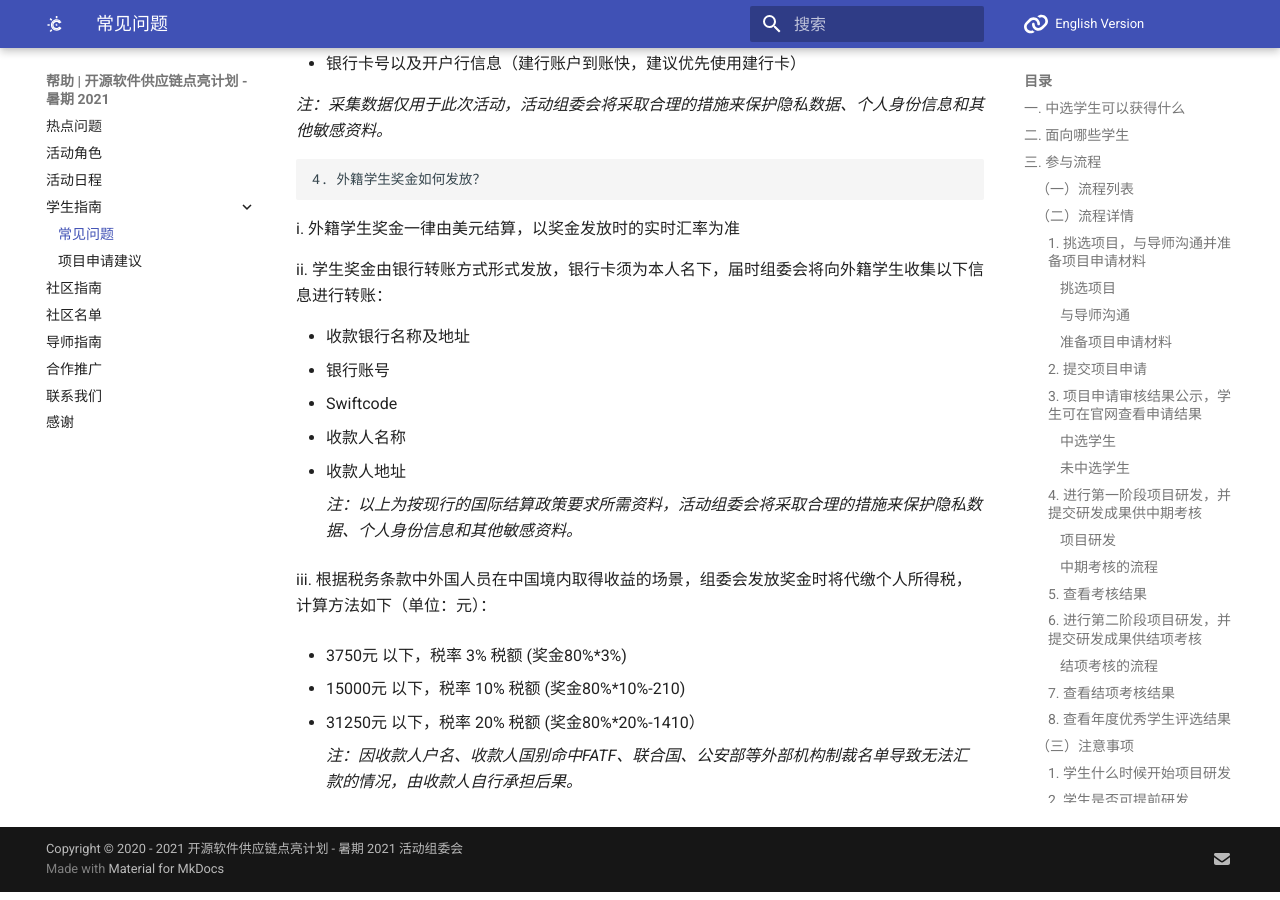
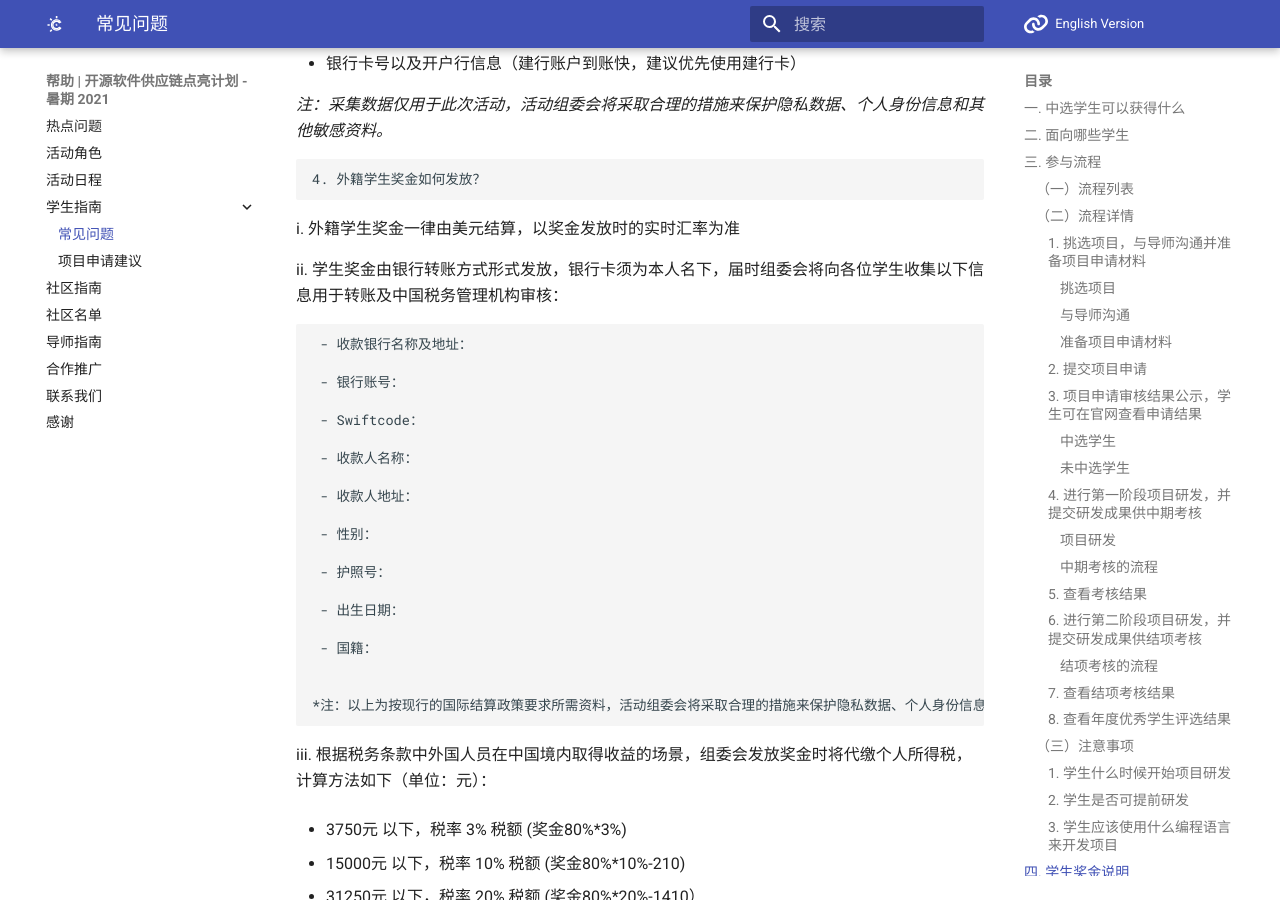
Before and after one commit to summer-ospp/help, an MkDocs documentation site: the page built from docs/student.md, in a window 1280 px wide and 900 px high, scrolled down 5010 px. Built offline with MkDocs 1.6.1 and Material for MkDocs 9.7.7, drawn with Linux system fonts in a browser that asks for light colours; comment, search, counter and statistics services are not loaded.

Commit message:
Update student.md

```diff
--- a/docs/student.md
+++ b/docs/student.md
@@ -231,13 +231,25 @@ iii. 组委会组织评审团，针对项目产出进行评审，并综合社区
 
   i. 外籍学生奖金一律由美元结算，以奖金发放时的实时汇率为准
 
-  ii. 学生奖金由银行转账方式形式发放，银行卡须为本人名下，届时组委会将向外籍学生收集以下信息进行转账：
+  ii. 学生奖金由银行转账方式形式发放，银行卡须为本人名下，届时组委会将向各位学生收集以下信息用于转账及中国税务管理机构审核：
 
-  - 收款银行名称及地址
-  - 银行账号
-  - Swiftcode
-  - 收款人名称
-  - 收款人地址
+     - 收款银行名称及地址：
+
+     - 银行账号：
+
+     - Swiftcode：
+
+     - 收款人名称：
+
+     - 收款人地址：
+
+     - 性别：
+
+     - 护照号：
+
+     - 出生日期：
+
+     - 国籍：
 
 
 	*注：以上为按现行的国际结算政策要求所需资料，活动组委会将采取合理的措施来保护隐私数据、个人身份信息和其他敏感资料。*
```
